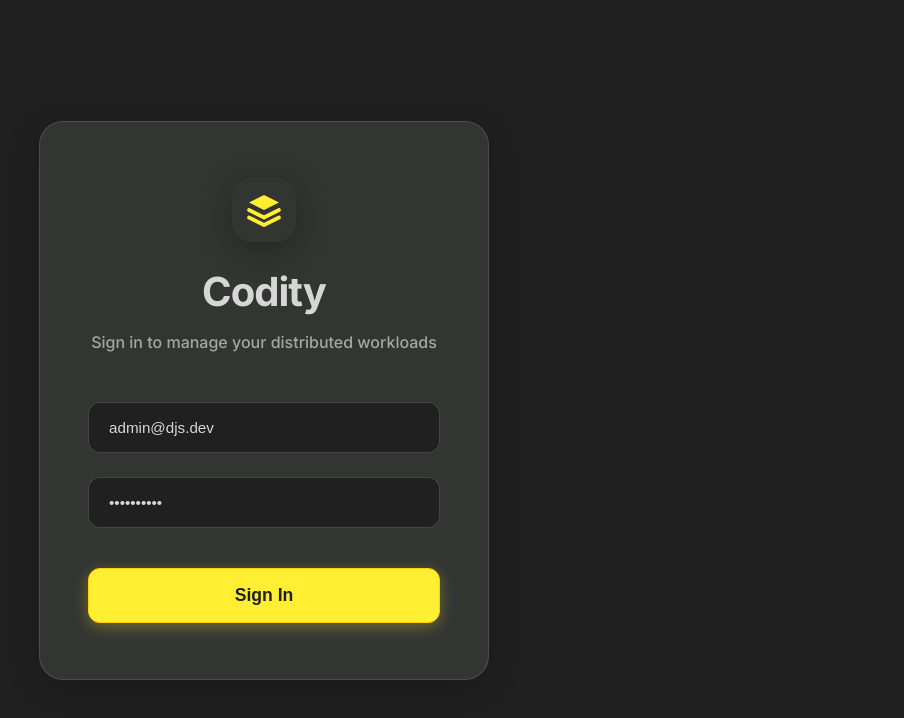
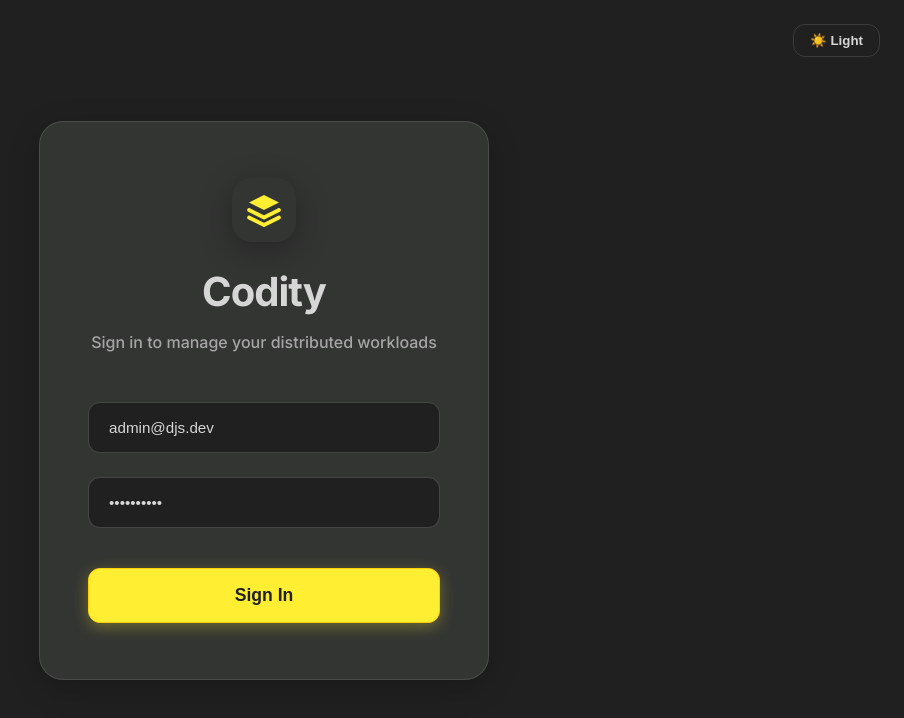
Before and after one commit to Archana-2035/codity.ai-assignment-, a React (Vite) app in the folder distributed-job-scheduler/packages/frontend/: page /login in a window 1280 px wide. Shown: the top 718 px of the page, without its empty margins (376-1280 px from the left). Built offline with nearby package versions, Linux system fonts and the light colour scheme; no server answers.

Commit message:
feat: add light theme toggle with pale yellow and green palette

```diff
--- a/distributed-job-scheduler/packages/frontend/src/components/ui/MainLayout.tsx
+++ b/distributed-job-scheduler/packages/frontend/src/components/ui/MainLayout.tsx
@@ -1,8 +1,10 @@
 import { Outlet, Link, useLocation } from 'react-router-dom';
 import { useAuthStore } from '../../store/authStore';
+import { useThemeStore } from '../../store/themeStore';
 
 export default function MainLayout() {
   const { user, activeProject, logout } = useAuthStore();
+  const { theme, toggleTheme } = useThemeStore();
   const location = useLocation();
 
   const navItems = [
@@ -74,9 +76,14 @@ export default function MainLayout() {
              </div>
           </div>
 
-          <button onClick={logout} className="btn btn-secondary" style={{ width: '100%', padding: '0.75rem 0', borderRadius: '12px' }}>
-            Sign Out
-          </button>
+          <div style={{ display: 'flex', gap: '0.5rem', marginBottom: '1.5rem' }}>
+            <button onClick={toggleTheme} className="btn btn-secondary" style={{ flex: 1, padding: '0.75rem 0', borderRadius: '12px' }}>
+              {theme === 'dark' ? '☀️ Light' : '🌙 Dark'}
+            </button>
+            <button onClick={logout} className="btn btn-secondary" style={{ flex: 1, padding: '0.75rem 0', borderRadius: '12px' }}>
+              Sign Out
+            </button>
+          </div>
         </div>
       </aside>
 
--- a/distributed-job-scheduler/packages/frontend/src/index.css
+++ b/distributed-job-scheduler/packages/frontend/src/index.css
@@ -24,6 +24,32 @@
   --nav-active-text: var(--accent-text);
 
   --font-family: 'Inter', system-ui, -apple-system, sans-serif;
+}
+
+[data-theme="light"] {
+  /* LIGHT COLOR PALETTE THEME */
+  --bg-color: #FCF6DE;
+  --panel-bg: #F7EBAA;
+  --panel-border: rgba(32, 32, 32, 0.15);
+  --text-primary: #202020;
+  --text-secondary: rgba(32, 32, 32, 0.7);
+  --accent-color: #F7DA6B; /* Soft Yellow */
+  --accent-hover: #F1BD71; /* Peach/Orange */
+  --accent-text: #202020; /* Dark text */
+  --accent-glow: rgba(247, 218, 107, 0.3);
+
+  --status-pending: #fbbf24;
+  --status-running: #0ea5e9;
+  --status-completed: #10b981;
+  --status-failed: #ef4444;
+  --status-dead: rgba(32, 32, 32, 0.5);
+
+  --sidebar-bg: #F7EBAA;
+
+  --nav-text: var(--text-secondary);
+  --nav-hover-bg: rgba(247, 218, 107, 0.2);
+  --nav-active-bg: var(--accent-color);
+  --nav-active-text: var(--accent-text);
 }
 
 * {
--- a/distributed-job-scheduler/packages/frontend/src/pages/Login.tsx
+++ b/distributed-job-scheduler/packages/frontend/src/pages/Login.tsx
@@ -2,12 +2,14 @@ import { useState } from 'react';
 import { api, useAuthStore } from '../store/authStore';
 import toast from 'react-hot-toast';
 import { getErrorMsg } from '../utils/errorHelper';
+import { useThemeStore } from '../store/themeStore';
 
 export default function Login() {
   const [email, setEmail] = useState('admin@djs.dev');
   const [password, setPassword] = useState('Admin@1234');
   const [loading, setLoading] = useState(false);
   const login = useAuthStore(state => state.login);
+  const { theme, toggleTheme } = useThemeStore();
 
   const handleSubmit = async (e: React.FormEvent) => {
     e.preventDefault();
@@ -25,6 +27,14 @@ export default function Login() {
 
   return (
     <div style={{ position: 'relative', minHeight: '100vh', display: 'flex', alignItems: 'center', justifyContent: 'center', overflow: 'hidden' }}>
+
+      {/* Theme Toggle Top Right */}
+      <div style={{ position: 'absolute', top: '1.5rem', right: '1.5rem', zIndex: 50 }}>
+        <button onClick={toggleTheme} className="btn btn-secondary" style={{ padding: '0.5rem 1rem', borderRadius: '12px' }}>
+          {theme === 'dark' ? '☀️ Light' : '🌙 Dark'}
+        </button>
+      </div>
+
       {/* Background Elements */}
 
       {/* Login Card */}
--- /dev/null
+++ b/distributed-job-scheduler/packages/frontend/src/store/themeStore.ts
@@ -0,0 +1,25 @@
+import { create } from 'zustand';
+
+interface ThemeState {
+  theme: 'dark' | 'light';
+  toggleTheme: () => void;
+}
+
+const getInitialTheme = (): 'dark' | 'light' => {
+  const saved = localStorage.getItem('theme');
+  if (saved === 'light' || saved === 'dark') return saved;
+  return 'dark'; // default to dark
+};
+
+const initialTheme = getInitialTheme();
+document.documentElement.setAttribute('data-theme', initialTheme);
+
+export const useThemeStore = create<ThemeState>((set) => ({
+  theme: initialTheme,
+  toggleTheme: () => set((state) => {
+    const newTheme = state.theme === 'dark' ? 'light' : 'dark';
+    localStorage.setItem('theme', newTheme);
+    document.documentElement.setAttribute('data-theme', newTheme);
+    return { theme: newTheme };
+  })
+}));
```
